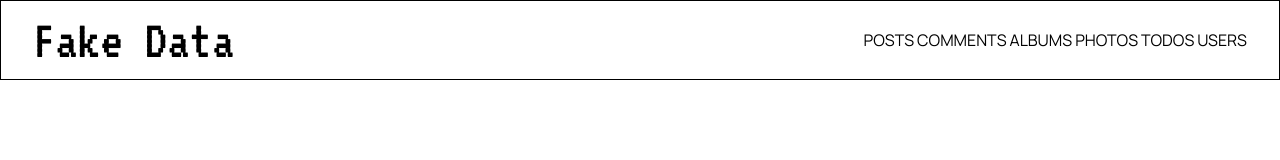
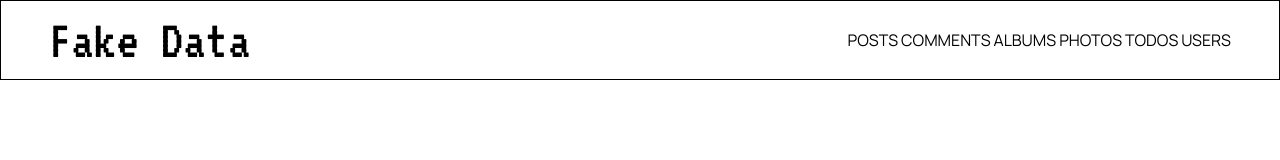
Before and after one commit to vnx-cor/node.js-projects, a plain HTML site: page fetch-api/index.html in a window 1280 px wide. Drawn offline with Linux system fonts and the light colour scheme.

Commit message:
**feat(nav): improve spacing and add hover emphasis to nav items**
Increase horizontal spacing in the navigation layout and enhance user
interaction feedback.

* Adjust left margin of brand/title from 2rem to 3rem
* Adjust right margin of nav list from 2rem to 3rem
* Add hover state to nav items with increased font weight for better visibility

```diff
--- a/fetch-api/styles.css
+++ b/fetch-api/styles.css
@@ -25,7 +25,7 @@
     font-weight: 550;
     font-style: normal;
     letter-spacing: -5%;
-    margin-left: 2rem;
+    margin-left: 3rem;
 }
 
 .nav__list {
@@ -34,7 +34,7 @@
     width: 30%;
     justify-content: space-between;
     align-items: center;
-    margin-right: 2rem;
+    margin-right: 3rem;
 }
 
 .nav__list-item {
@@ -43,6 +43,7 @@
     font-weight: 400;
     font-style: normal;
 }
+.nav__list-item:hover { font-weight: 700; }
 
 .nav__link {
     text-decoration: none;
```
